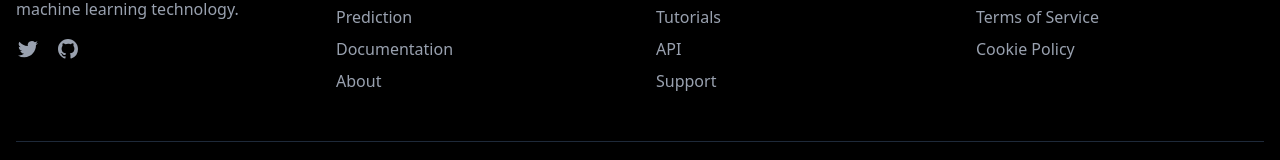
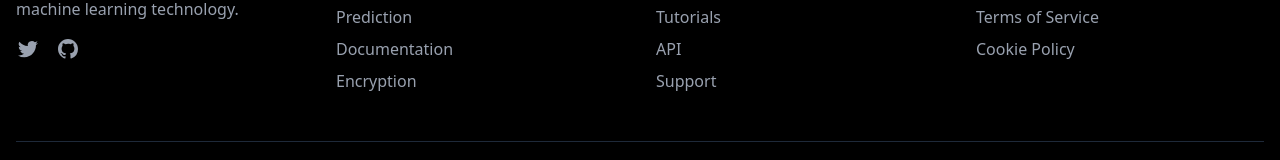
Before and after one commit to razasoneji/CryptML, a React (Vite) app in the folder Frontend/: page / in a window 1280 px wide. Shown: the part 1408-1568 px from the top of the page. Built offline with nearby package versions, Linux system fonts and the light colour scheme.

Commit message:
Minor change

```diff
--- a/Frontend/src/components/Layout.tsx
+++ b/Frontend/src/components/Layout.tsx
@@ -49,7 +49,7 @@ const Layout = ({ children }: LayoutProps) => {
                 <Book className="mr-2 h-5 w-5" />
                 Documentation
               </a>
-              <a href="/about" className="flex items-center text-gray-400 hover:text-white transition duration-300">
+              <a href="/encry" className="flex items-center text-gray-400 hover:text-white transition duration-300">
                 <Info className="mr-2 h-5 w-5" />
                 Encryption
               </a>
@@ -113,7 +113,7 @@ const Layout = ({ children }: LayoutProps) => {
                 <li><a href="/" className="text-gray-400 hover:text-white transition duration-300">Home</a></li>
                 <li><a href="/prediction" className="text-gray-400 hover:text-white transition duration-300">Prediction</a></li>
                 <li><a href="/docs" className="text-gray-400 hover:text-white transition duration-300">Documentation</a></li>
-                <li><a href="/encry" className="text-gray-400 hover:text-white transition duration-300">About</a></li>
+                <li><a href="/encry" className="text-gray-400 hover:text-white transition duration-300">Encryption</a></li>
               </ul>
             </div>
 
```
